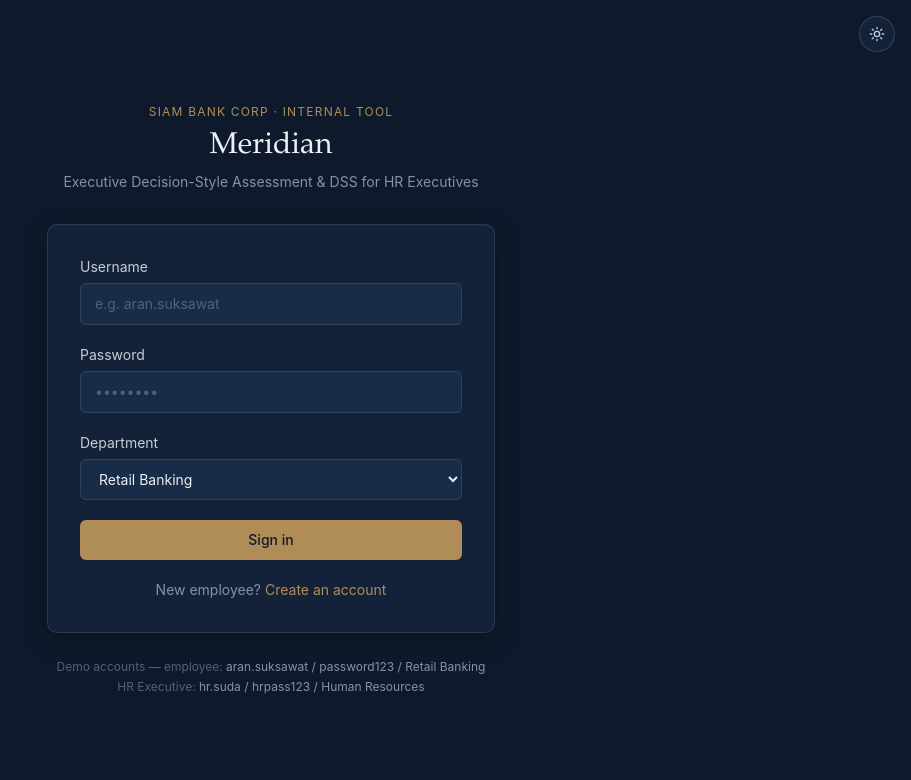
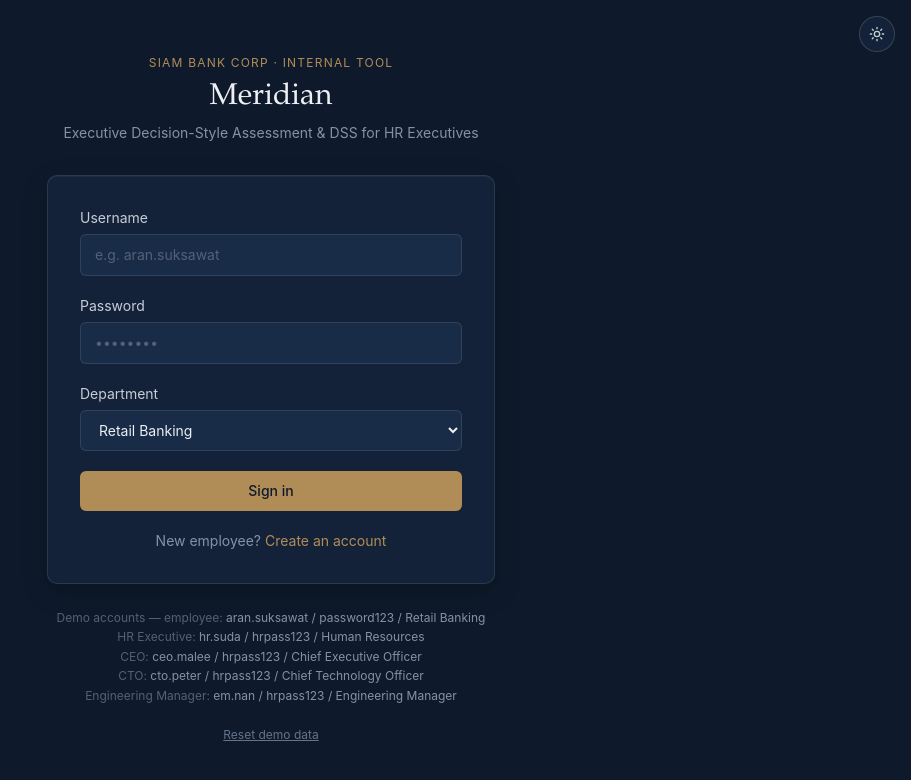
Before and after one commit to Punnaw1t/mbti-banking-app, a Next.js app: page /login in a window 1280 px wide. Shown: the top 780 px of the page, without its empty margins (369-1280 px from the left). Built offline with nearby package versions, Linux system fonts and the light colour scheme.

Commit message:
feat(company): update department roles and visibility in the application

```diff
--- a/app/company/page.tsx
+++ b/app/company/page.tsx
@@ -3,7 +3,7 @@
 import { useEffect, useMemo, useState } from "react";
 import { useRouter } from "next/navigation";
 import { getAllUsers, getSessionUser, logEmail, getEmailLog } from "@/lib/store";
-import { User, EmailLogEntry } from "@/lib/types";
+import { User, EmailLogEntry, BUSINESS_DEPARTMENTS, getViewableDepartments } from "@/lib/types";
 import { buildEmployeeCsv, downloadCsv } from "@/lib/csv";
 import { buildFollowUpEmail, buildMailtoHref } from "@/lib/email";
 import { getArchetype } from "@/lib/mbti";
@@ -11,11 +11,6 @@ import TopBar from "@/components/TopBar";
 import ArchetypeBadge from "@/components/ArchetypeBadge";
 import ArchetypeAvatar from "@/components/ArchetypeAvatar";
 import EmployeeDetailModal from "@/components/EmployeeDetailModal";
-
-const DEPT_FILTERS = [
-  "All departments", "Retail Banking", "Corporate Banking", "Customer Service",
-  "Finance & Accounting", "IT Support",
-];
 
 export default function CompanyPage() {
   const router = useRouter();
@@ -43,9 +38,23 @@ export default function CompanyPage() {
     setLog(getEmailLog());
   }
 
+  // Departments this signed-in role is permitted to see: HR/CEO see everything,
+  // CTO is scoped to IT Support, Engineering Manager to the non-IT business departments.
+  const scope = useMemo(() => (me ? getViewableDepartments(me.department) : "all"), [me]);
+
+  const scopedEmployees = useMemo(() => {
+    if (scope === "all") return employees;
+    return employees.filter((e) => scope.includes(e.department));
+  }, [employees, scope]);
+
+  const deptOptions = useMemo(() => {
+    const depts = scope === "all" ? BUSINESS_DEPARTMENTS : scope;
+    return ["All departments", ...depts];
+  }, [scope]);
+
   const filtered = useMemo(() => {
     const query = nameQuery.trim().toLowerCase();
-    return employees.filter((e) => {
+    return scopedEmployees.filter((e) => {
       if (query && !e.name.toLowerCase().includes(query)) return false;
       if (deptFilter !== "All departments" && e.department !== deptFilter) return false;
       if (executiveOnly && !(e.result && getArchetype(e.result.mbtiType).executiveFit)) return false;
@@ -53,13 +62,13 @@ export default function CompanyPage() {
       if (statusFilter === "pending" && e.result) return false;
       return true;
     });
-  }, [employees, nameQuery, deptFilter, executiveOnly, statusFilter]);
+  }, [scopedEmployees, nameQuery, deptFilter, executiveOnly, statusFilter]);
 
   const stats = useMemo(() => {
-    const completed = employees.filter((e) => e.result).length;
-    const executiveFit = employees.filter((e) => e.result && getArchetype(e.result.mbtiType).executiveFit).length;
-    return { total: employees.length, completed, pending: employees.length - completed, executiveFit };
-  }, [employees]);
+    const completed = scopedEmployees.filter((e) => e.result).length;
+    const executiveFit = scopedEmployees.filter((e) => e.result && getArchetype(e.result.mbtiType).executiveFit).length;
+    return { total: scopedEmployees.length, completed, pending: scopedEmployees.length - completed, executiveFit };
+  }, [scopedEmployees]);
 
   function handleExportCsv() {
     const csv = buildEmployeeCsv(filtered);
@@ -101,6 +110,10 @@ export default function CompanyPage() {
               Review decision-making personality and style across candidates for upper-management roles, and follow up
               with employees directly.
             </p>
+            <p className="text-xs text-slate-500 mt-2">
+              Viewing as <span className="text-slate-300">{me.department}</span> ·{" "}
+              {scope === "all" ? "all departments" : scope.join(", ")}
+            </p>
           </div>
           <button
             onClick={handleExportCsv}
@@ -123,7 +136,7 @@ export default function CompanyPage() {
             onChange={(e) => setDeptFilter(e.target.value)}
             className="rounded-md bg-ink-800 border border-hairline/10 px-3 py-2 text-sm text-slate-50 focus:border-brass outline-none"
           >
-            {DEPT_FILTERS.map((d) => <option key={d} value={d}>{d}</option>)}
+            {deptOptions.map((d) => <option key={d} value={d}>{d}</option>)}
           </select>
 
           <select
--- a/app/login/page.tsx
+++ b/app/login/page.tsx
@@ -3,7 +3,7 @@
 import { useState } from "react";
 import Link from "next/link";
 import { useRouter } from "next/navigation";
-import { findByUsername, setSession, ensureSeeded } from "@/lib/store";
+import { findByUsername, setSession, ensureSeeded, resetAllMockData } from "@/lib/store";
 import { Department } from "@/lib/types";
 import ThemeToggle from "@/components/ThemeToggle";
 
@@ -15,9 +15,8 @@ const DEPARTMENTS: Department[] = [
   "IT Support",
   "Human Resources",
   "Engineering Manager",
-  "Product Owner",
   "Chief Technology Officer",
-  "Risk/Compliance Officer",
+  "Chief Executive Officer",
 ];
 
 export default function LoginPage() {
@@ -28,10 +27,20 @@ export default function LoginPage() {
   const [password, setPassword] = useState("");
   const [department, setDepartment] = useState<Department>("Retail Banking");
   const [error, setError] = useState<string | null>(null);
+  const [resetDone, setResetDone] = useState(false);
+
+  function handleResetDemoData() {
+    resetAllMockData();
+    setUsername("");
+    setPassword("");
+    setError(null);
+    setResetDone(true);
+  }
 
   function handleSubmit(e: React.FormEvent) {
     e.preventDefault();
     setError(null);
+    setResetDone(false);
 
     const user = findByUsername(username.trim());
     if (!user || user.password !== password) {
@@ -47,7 +56,7 @@ export default function LoginPage() {
 
     // Routing rule:
     // Normal employee departments -> Flow 1 (assess -> result -> dashboard)
-    // HR / Engineering Manager / Product Owner / CTO / Risk-Compliance -> Flow 2 (company oversight)
+    // HR / Engineering Manager / CTO / CEO -> Flow 2 (company oversight)
     if (user.isHrFlow) {
       router.push("/company");
     } else if (user.result) {
@@ -135,7 +144,25 @@ export default function LoginPage() {
 
         <div className="mt-6 text-xs text-slate-600 text-center leading-relaxed">
           Demo accounts — employee: <span className="text-slate-400">aran.suksawat / password123 / Retail Banking</span><br />
-          HR Executive: <span className="text-slate-400">hr.suda / hrpass123 / Human Resources</span>
+          HR Executive: <span className="text-slate-400">hr.suda / hrpass123 / Human Resources</span><br />
+          CEO: <span className="text-slate-400">ceo.malee / hrpass123 / Chief Executive Officer</span><br />
+          CTO: <span className="text-slate-400">cto.peter / hrpass123 / Chief Technology Officer</span><br />
+          Engineering Manager: <span className="text-slate-400">em.nan / hrpass123 / Engineering Manager</span>
+        </div>
+
+        <div className="mt-4 text-center">
+          <button
+            type="button"
+            onClick={handleResetDemoData}
+            className="text-xs text-slate-500 underline hover:text-brass transition-colors"
+          >
+            Reset demo data
+          </button>
+          {resetDone && (
+            <p className="text-xs text-signal-green mt-1">
+              Demo data reset — the accounts above are ready to use.
+            </p>
+          )}
         </div>
       </div>
     </div>
--- a/app/register/page.tsx
+++ b/app/register/page.tsx
@@ -15,9 +15,8 @@ const DEPARTMENTS: Department[] = [
   "IT Support",
   "Human Resources",
   "Engineering Manager",
-  "Product Owner",
   "Chief Technology Officer",
-  "Risk/Compliance Officer",
+  "Chief Executive Officer",
 ];
 
 export default function RegisterPage() {
--- a/lib/store.ts
+++ b/lib/store.ts
@@ -118,8 +118,13 @@ function seedHrUsers(): User[] {
       createdAt: new Date().toISOString(),
     },
     {
-      id: "u-2003", name: "Malee Jitpakdee (Risk & Compliance Officer)", username: "risk.malee", password: "hrpass123",
-      email: "malee.jitpakdee@siambankcorp.com", department: "Risk/Compliance Officer", isHrFlow: true,
+      id: "u-2003", name: "Malee Jitpakdee (CEO)", username: "ceo.malee", password: "hrpass123",
+      email: "malee.jitpakdee@siambankcorp.com", department: "Chief Executive Officer", isHrFlow: true,
+      createdAt: new Date().toISOString(),
+    },
+    {
+      id: "u-2004", name: "Nan Suriyawong (Engineering Manager)", username: "em.nan", password: "hrpass123",
+      email: "nan.suriyawong@siambankcorp.com", department: "Engineering Manager", isHrFlow: true,
       createdAt: new Date().toISOString(),
     },
   ];
@@ -156,9 +161,8 @@ export function createUser(input: {
   const isHrFlow =
     input.department === "Human Resources" ||
     input.department === "Engineering Manager" ||
-    input.department === "Product Owner" ||
     input.department === "Chief Technology Officer" ||
-    input.department === "Risk/Compliance Officer";
+    input.department === "Chief Executive Officer";
 
   const user: User = {
     id: "u-" + Date.now(),
--- a/lib/types.ts
+++ b/lib/types.ts
@@ -12,21 +12,39 @@ export type Department =
   | "IT Support"
   | "Human Resources"
   | "Engineering Manager"
-  | "Product Owner"
   | "Chief Technology Officer"
-  | "Risk/Compliance Officer";
+  | "Chief Executive Officer";
 
 // Departments that are routed to Flow 2 (company-wide MBTI oversight / recruitment support)
 export const HR_ACCESS_DEPARTMENTS: Department[] = [
   "Human Resources",
   "Engineering Manager",
-  "Product Owner",
   "Chief Technology Officer",
-  "Risk/Compliance Officer",
+  "Chief Executive Officer",
 ];
 
 export function hasHrAccess(dept: Department): boolean {
   return HR_ACCESS_DEPARTMENTS.includes(dept);
+}
+
+// Business departments (as opposed to Flow 2 oversight roles) shown in the Company MBTI Overview.
+export const BUSINESS_DEPARTMENTS: Department[] = [
+  "Retail Banking",
+  "Corporate Banking",
+  "Customer Service",
+  "Finance & Accounting",
+  "IT Support",
+];
+
+// Which business departments each Flow 2 role is scoped to see in the Company MBTI Overview.
+// A role not listed here (HR, CEO) has unrestricted visibility across all business departments.
+const ROLE_DEPARTMENT_SCOPE: Partial<Record<Department, Department[]>> = {
+  "Chief Technology Officer": ["IT Support"],
+  "Engineering Manager": ["Retail Banking", "Corporate Banking", "Customer Service", "Finance & Accounting"],
+};
+
+export function getViewableDepartments(role: Department): Department[] | "all" {
+  return ROLE_DEPARTMENT_SCOPE[role] ?? "all";
 }
 
 export interface Scores {
```
Also changed, not shown: 1 other file (tests, documents, lock files or other folders).
